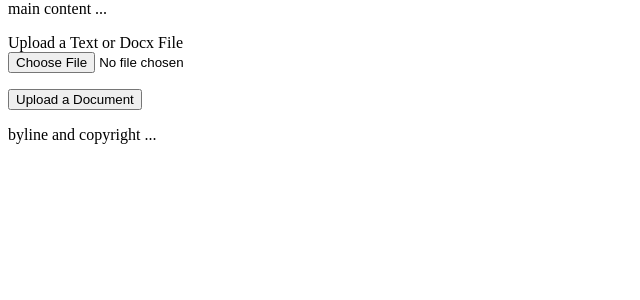
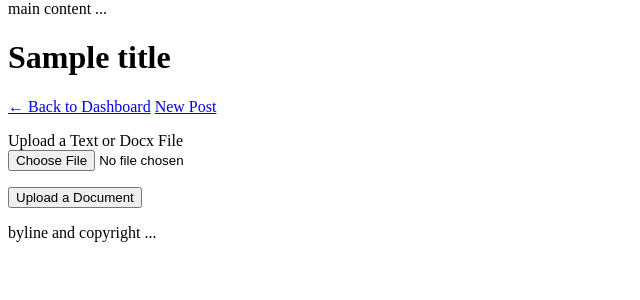
Before and after one commit to marrowb/marrow_blog, a Flask app: template marrow_blog/blueprints/admin/templates/upload_doc.html in a window 1280 px wide. Shown: the part 26-326 px from the top of the page, without its empty margins (0-640 px from the left). Run offline with Flask 3, Linux system fonts and the light colour scheme; tables that the repository leaves empty hold one stand-in row (values such as "Sample post"); the template is opened without the code that fills it: values that come from a table or form of the project are taken from there, most other values are stand-ins (such as "Sample title", 1, 10 or a date in 2020); some libraries are stand-ins or nearby versions.

Commit message:
feat: enhance admin navigation with back to dashboard and upload links
- Add 'Upload Document' link to dashboard navigation
- Add 'Back to Dashboard' navigation to post editor and upload pages
- Add cross-navigation between post editor and upload document
- Maintain consistent simple HTML structure across admin templates
- Improve admin workflow with intuitive navigation paths

🤖 Generated with [Claude Code](https://claude.ai/code)

Co-Authored-By: Claude <noreply@anthropic.com>

```diff
--- a/marrow_blog/blueprints/admin/templates/dashboard.html
+++ b/marrow_blog/blueprints/admin/templates/dashboard.html
@@ -5,6 +5,7 @@
         <p>Welcome, {{ current_user.username }}!</p>
         <p>
             <a href="{{ url_for("admin.post") }}">New Post</a>
+            <a href="{{ url_for("admin.upload_doc") }}">Upload Document</a>
             <a href="{{ url_for("admin.logout") }}">Logout</a>
         </p>
     </div>
--- a/marrow_blog/blueprints/admin/templates/post_editor.html
+++ b/marrow_blog/blueprints/admin/templates/post_editor.html
@@ -8,6 +8,10 @@
 {% endblock %}
 {% block body %}
     <div>
+        <p>
+            <a href="{{ url_for("admin.dashboard") }}">← Back to Dashboard</a>
+            <a href="{{ url_for("admin.upload_doc") }}">Upload Document</a>
+        </p>
         <h1>
             <input type="text"
                    id="post-title"
--- a/marrow_blog/blueprints/admin/templates/upload_doc.html
+++ b/marrow_blog/blueprints/admin/templates/upload_doc.html
@@ -1,5 +1,10 @@
 {% extends "layouts/base.html" %}
 {% block body %}
+    <h1>{{ title }}</h1>
+    <p>
+        <a href="{{ url_for("admin.dashboard") }}">← Back to Dashboard</a>
+        <a href="{{ url_for("admin.post") }}">New Post</a>
+    </p>
     <form action="" method="post" enctype="multipart/form-data" novalidate>
         {{ form.hidden_tag() }}
         <p>
```
